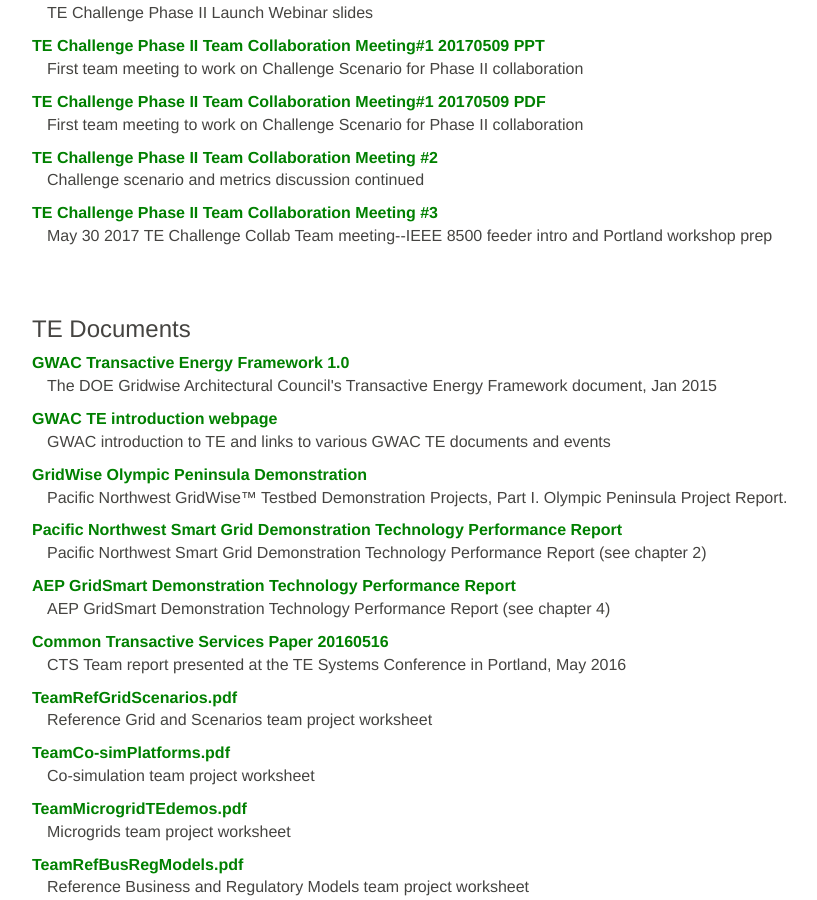
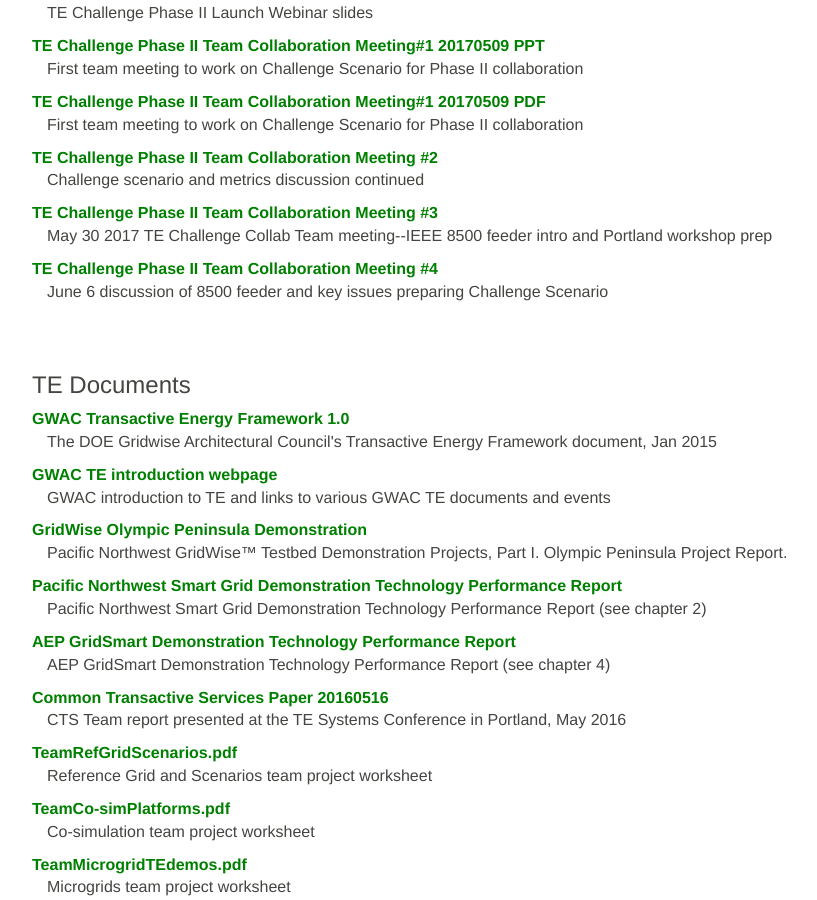
Before and after one commit to usnistgov/TEChallenge, a Jekyll site: the page built from library/index.md, in a window 1280 px wide and 900 px high, scrolled down 1114 px. Shown: the whole window, without its empty margins (38-855 px from the left). Built offline with Jekyll 4.4.1, drawn with Linux system fonts in a browser that asks for light colours.

Commit message:
update documents.yml with meeting slides

```diff
--- a/_data/documents.yml
+++ b/_data/documents.yml
@@ -382,3 +382,10 @@
   md5: 6af18bd185c1f05a313224e99cf203c2
   sha512: e40e948de21e23893625fba7b61f8db25c23aa9647d5d18edff9466e948f4d6e2900420cebbfd3cb3b9fac5f66ef082e6346e08a757acd286814f8b8e5eb96e6
   team: team8
+- name: "TE Challenge Phase II Team Collaboration Meeting #4"
+  description: "June 6 discussion of 8500 feeder and key issues preparing Challenge Scenario"
+  category: "presentation"
+  url: https://s3.amazonaws.com/nist-sgcps/TEChallenge/library/TECP2TeamCollab20170606.pdf
+  md5: 9778753a00edae27e5d4207a85145195
+  sha512: dc4939ff213c6653fdf456d64fd6b83bd24bad46ed49228ed5e1fb1ef3dd15305c0f2aeda88fcd7dc173aeccb471bc536c26058790ba54875662cca9bf6ad4ac
+  team: team8
```
